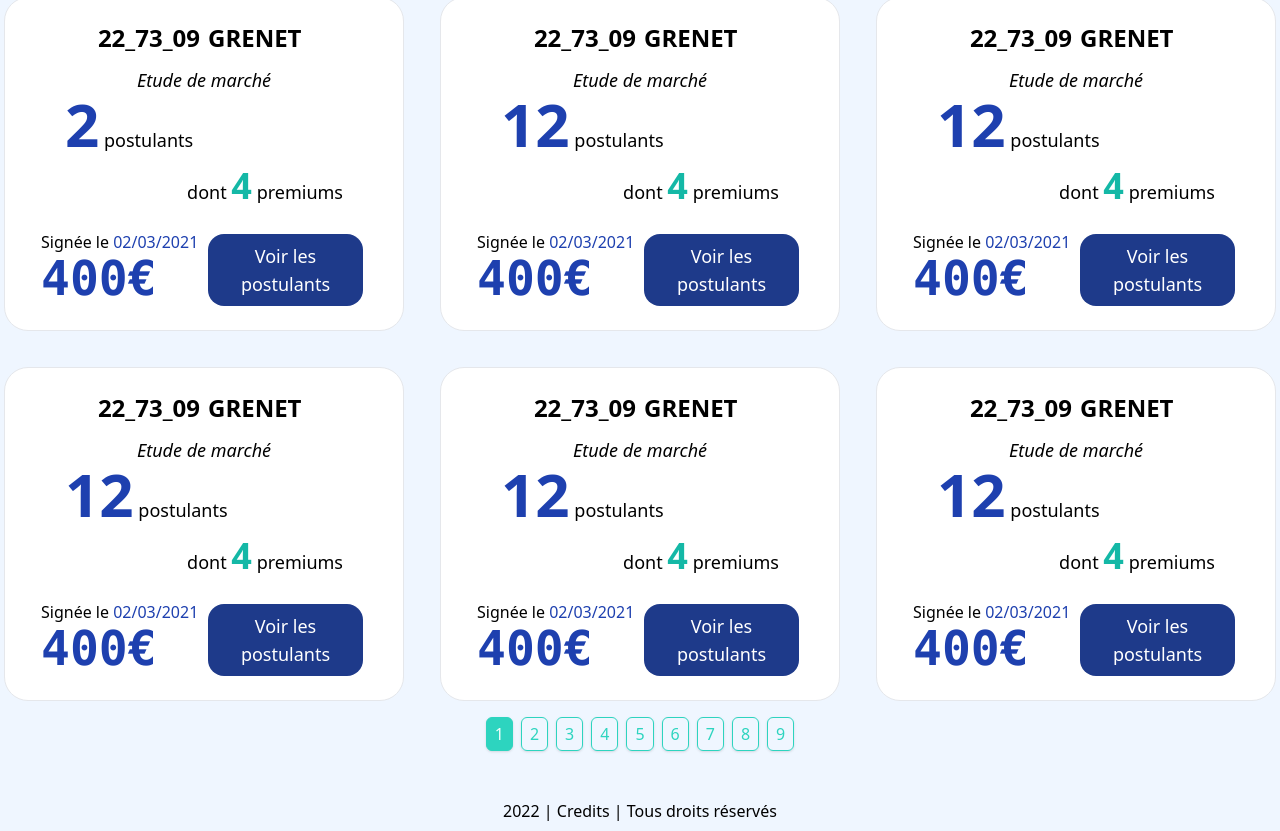
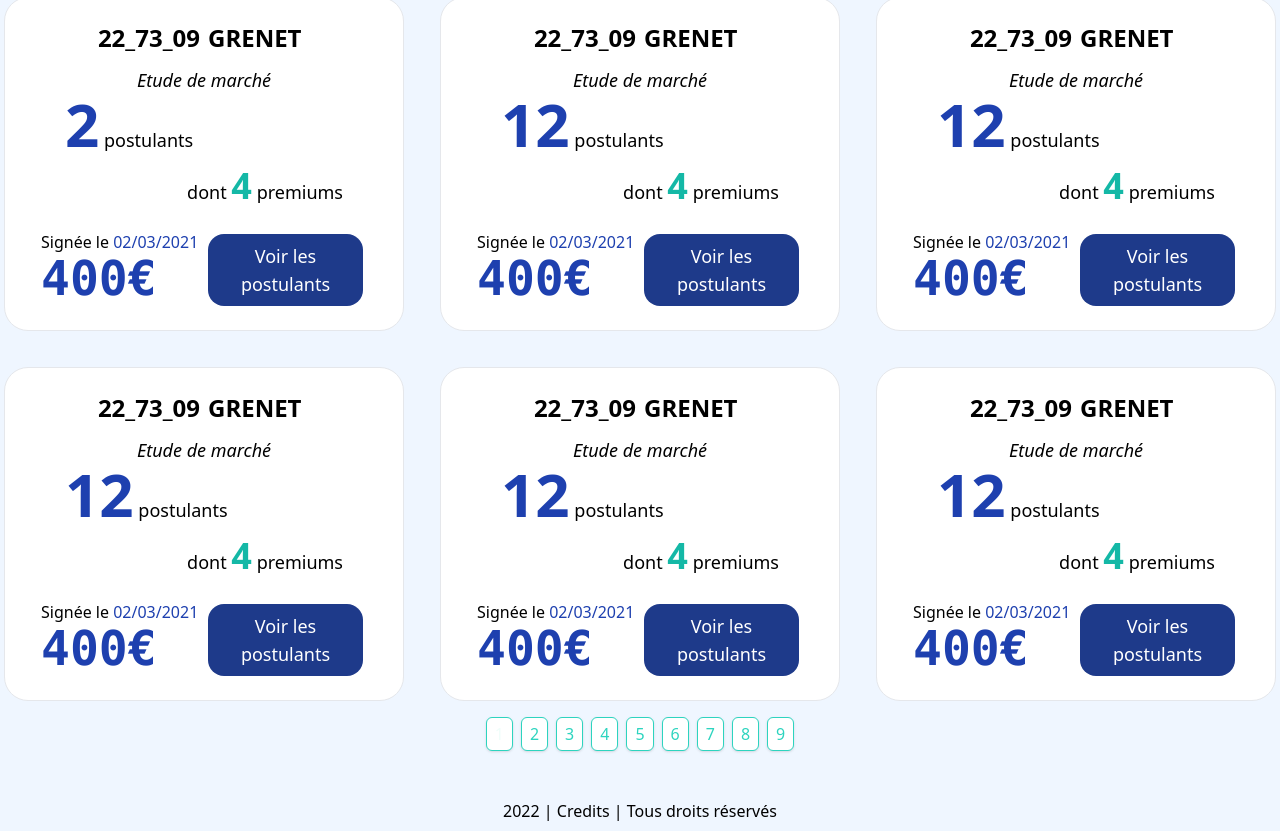
Before and after one commit to cypg09/plateforme-intervenants-frontend, a Next.js app: page /dashboard in a window 1280 px wide. Shown: the part 250-1081 px from the top of the page. Built offline with nearby package versions, Linux system fonts and the light colour scheme; no server answers.

Commit message:
Style Pagination

```diff
--- a/components/common/Pagination/PaginationButton.js
+++ b/components/common/Pagination/PaginationButton.js
@@ -1,7 +1,7 @@
 export default function PaginationButton({ targetPage, setNewPage, isCurrentPage =false }) {
-  let defaultClassName = "px-2 py-1 m-1 text-teal-400 rounded-md border border-teal-400 shadow hover:bg-teal-50" + " ";
+  let defaultClassName = "px-2 bg-white py-1 m-1 text-teal-400 rounded-md border border-teal-400 shadow hover:bg-teal-50" + " ";
   if (isCurrentPage) {
-    defaultClassName += "bg-teal-400 text-teal-50 hover:text-teal-400 hover:bg-teal-300";
+    defaultClassName += "bg-teal-400 text-teal-50 hover:bg-teal-300";
   }
   const handleClick = () => {
     setNewPage(targetPage);
```
